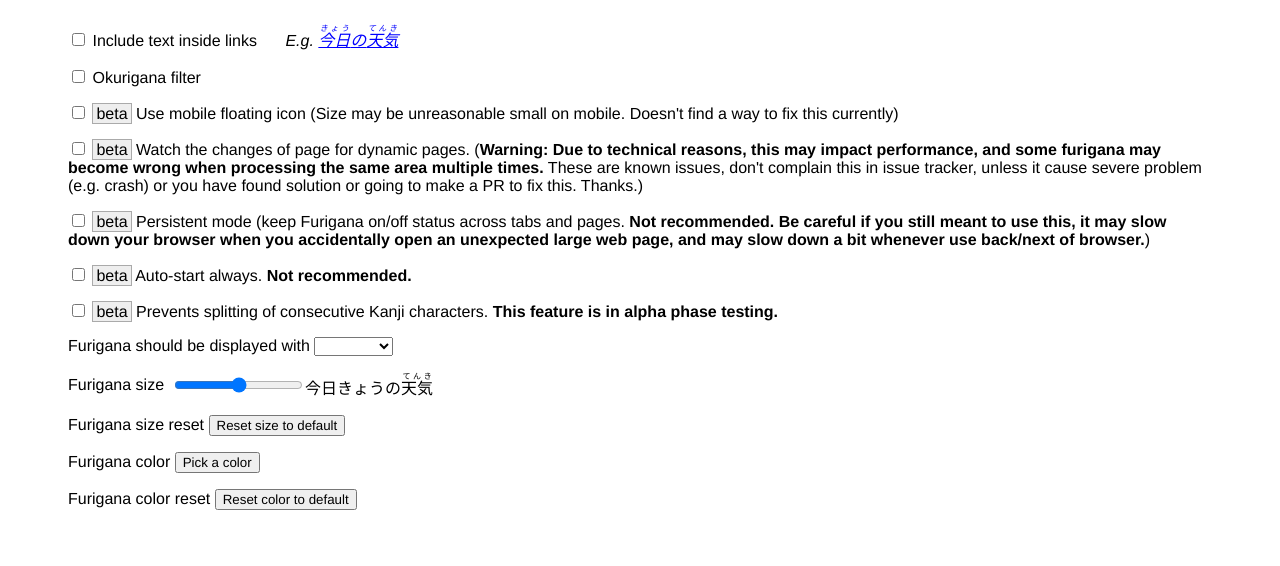
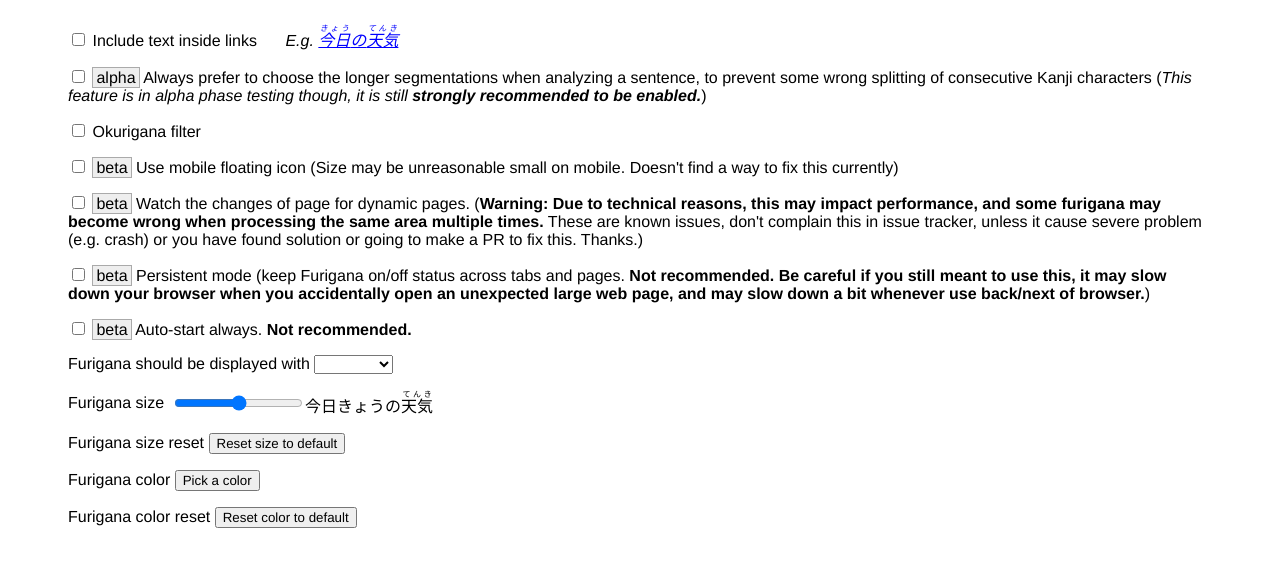
Before and after one commit to kuanyui/Furiganaize, a browser extension: page user_cp/options.html in a window 1280 px wide. Shown: the part 74-640 px from the top of the page. Drawn offline with Linux system fonts and the light colour scheme.

Commit message:
Add more detailed info to the new option `prevent_splitting_consecutive_kanjis`

```diff
--- a/background.js
+++ b/background.js
@@ -116,7 +116,8 @@ var DEFAULT_LOCAL_STORAGE_PREFERENCE = {
     "use_mobile_floating_button": false,
     "watch_page_change": false,
     "persistent_mode": false,
-    "auto_start": false
+    "auto_start": false,
+    "prevent_splitting_consecutive_kanjis": false,
 }
 
 for (var key in DEFAULT_LOCAL_STORAGE_PREFERENCE) {
--- a/user_cp/options.html
+++ b/user_cp/options.html
@@ -20,6 +20,9 @@
 		<p><label><input type="checkbox" id="includelinktext_inp"/> Include text inside links</label>
 		<span style="font-style: italic; margin-left: 24px;">E.g. <span id="link_sample" class="fakelink"><ruby><rb>今日</rb><rt>きょう</rt></ruby>の<ruby><rb>天気</rb><rt>てんき</rt></ruby></span></span>
 	</div>
+	<div class="row">
+		<p><label><input type="checkbox" id="prevent_splitting_consecutive_kanjis"/> <code>alpha</code> Always prefer to choose the longer segmentations when analyzing a sentence, to prevent some wrong splitting of consecutive Kanji characters (<i>This feature is in alpha phase testing though, it is still <b>strongly recommended to be enabled.</b></i>)</label>
+	</div>
 
 	<div class="row">
 		<p><label><input type="checkbox" id="filter_okurigana"/> Okurigana filter</label>
@@ -35,9 +38,6 @@
 	</div>
 	<div class="row">
 		<p><label><input type="checkbox" id="auto_start"/> <code>beta</code> Auto-start always. <b>Not recommended.</b></label>
-	</div>
-	<div class="row">
-		<p><label><input type="checkbox" id="prevent_splitting_consecutive_kanjis"/> <code>beta</code> Prevents splitting of consecutive Kanji characters. <b>This feature is in alpha phase testing.</b></label>
 	</div>
 	<div class="row">
 		<p><label>Furigana should be displayed with <select id="furigana_display"><option value="hira">Hiragana</option><option value="kata">Katakana</option><option value="roma">Romaji</option></select></label>
```
